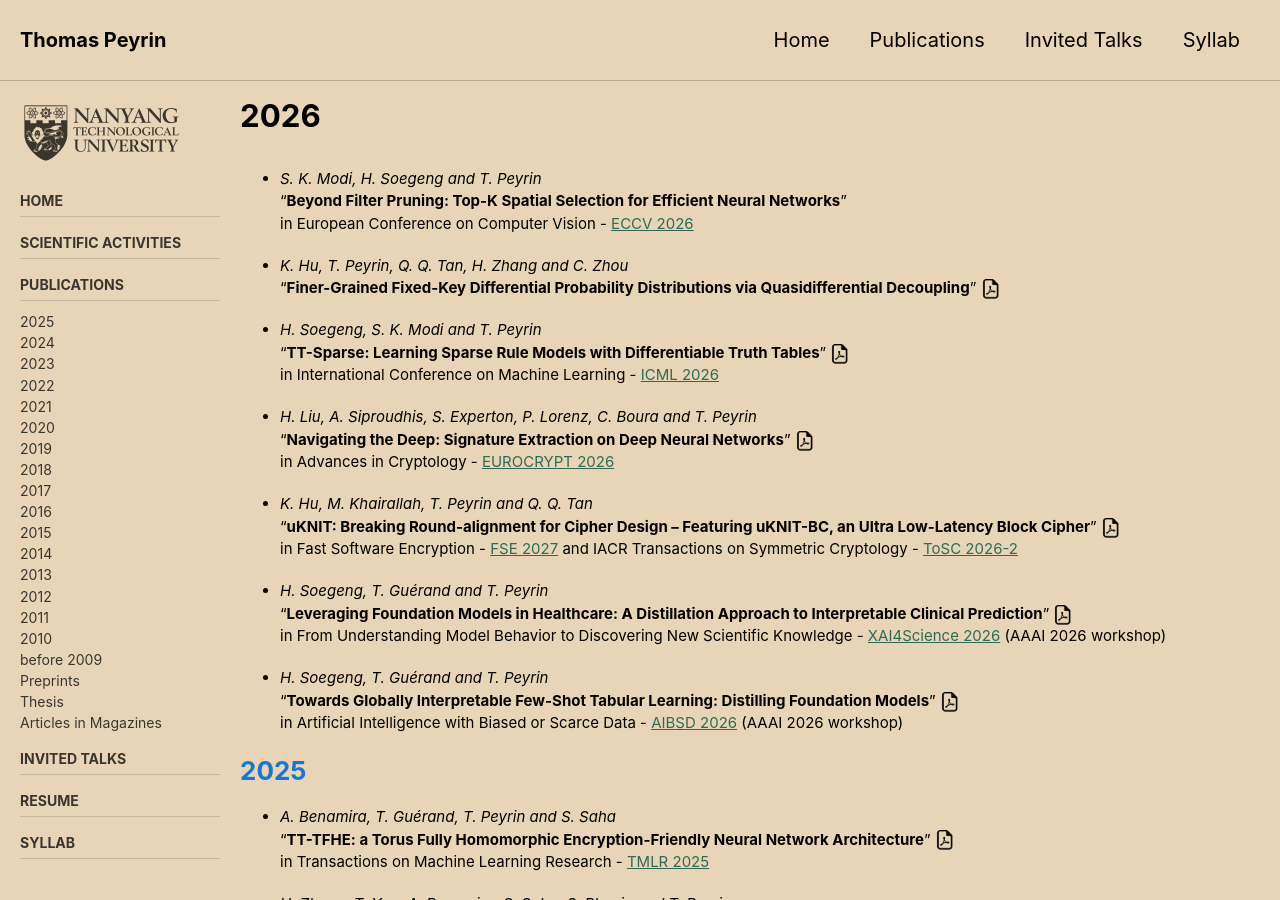
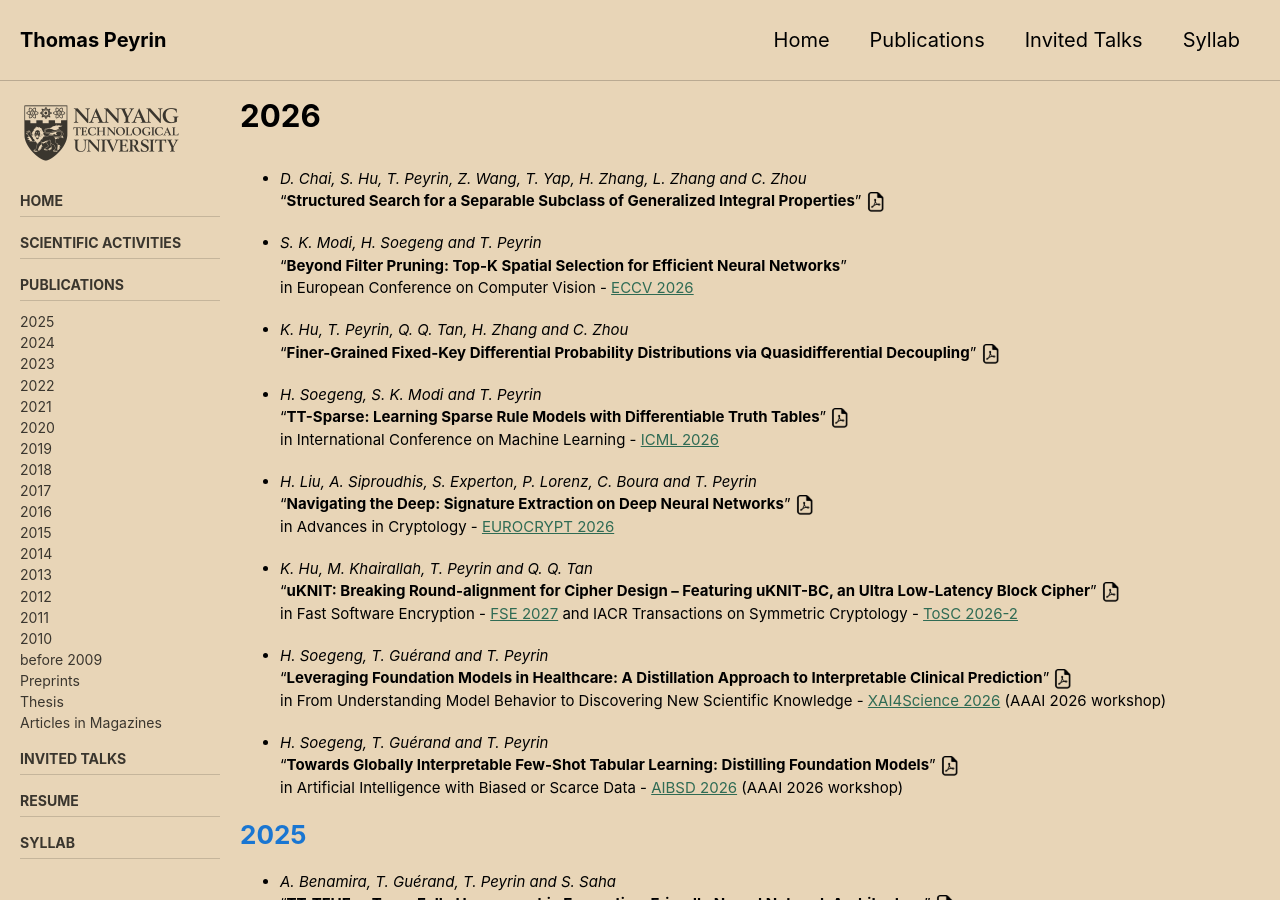
Before and after one commit to thomaspeyrin/web, a Jekyll site: the page built from publications.md, in a window 1280 px wide and 900 px high. Built offline with Jekyll 4.4.1, drawn with Linux system fonts in a browser that asks for light colours; cached includes are drawn as plain includes; nearby versions of some CDN libraries; our own code applies the rules of GitHub Pages for plain Markdown files.

Commit message:
Update publications.md

```diff
--- a/publications.md
+++ b/publications.md
@@ -10,6 +10,9 @@ sidebar:
 ---
 
 # 2026
+
+- *D. Chai, S. Hu, T. Peyrin, Z. Wang, T. Yap, H. Zhang, L. Zhang and C. Zhou*
+"**Structured Search for a Separable Subclass of Generalized Integral Properties**"   [![](https://thomaspeyrin.github.io/web/assets/images/pdf_icon_small.png "article")](https://eprint.iacr.org/2026/1429)
 
 - *S. K. Modi, H. Soegeng and T. Peyrin*
 "**Beyond Filter Pruning: Top-K Spatial Selection for Efficient Neural Networks**"
```
